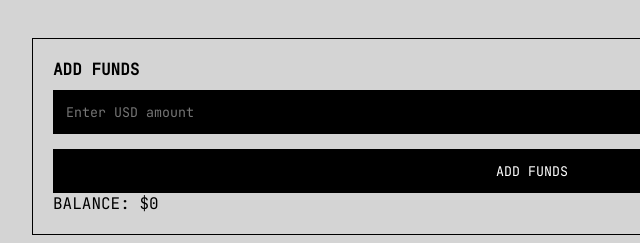
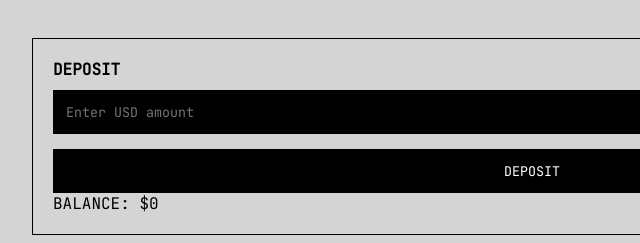
Before and after one commit to Steddyrockin/Currency-exchange, a website: page index.html in a window 1280 px wide. Shown: the part 827-1070 px from the top of the page, 108-748 px from the left. Drawn offline with Linux system fonts and the light colour scheme; no server answers.

Commit message:
Update index.html

```diff
--- a/index.html
+++ b/index.html
@@ -100,9 +100,9 @@ padding:20px;
 </table>
 
 <div class="panel">
-<strong>ADD FUNDS</strong>
+<strong>DEPOSIT</strong>
 <input type="number" id="fundInput" placeholder="Enter USD amount"/>
-<button onclick="addFunds()">ADD FUNDS</button>
+<button onclick="depositFunds()">DEPOSIT</button>
 <div>BALANCE: $<span id="balance">0</span></div>
 </div>
 
@@ -276,7 +276,7 @@ document.getElementById("totalEarned").innerText =
 
 }
 
-async function addFunds(){
+async function depositFunds(){
 
 const input = document.getElementById("fundInput")
 const amount = parseFloat(input.value)
@@ -295,6 +295,7 @@ balance.toFixed(2)
 
 input.value=""
 
+// AUTO START AI
 runAI()
 
 }
```
